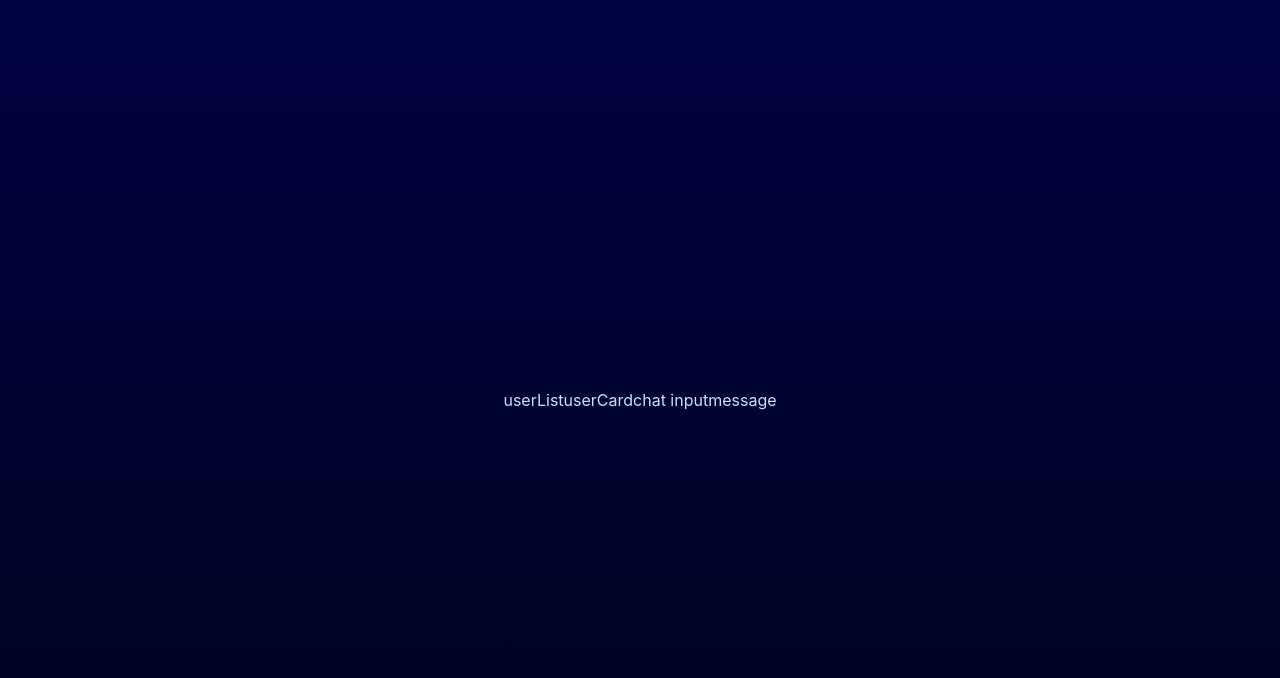
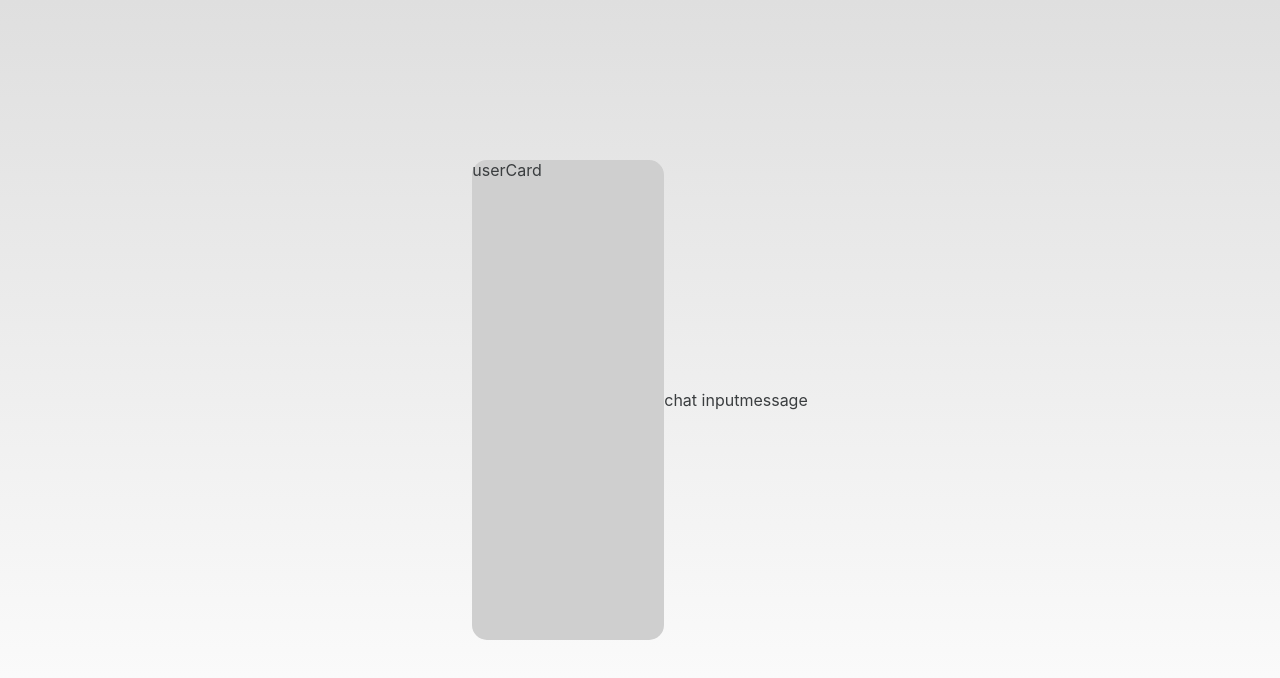
Before and after one commit to rmit-s3712674-Sijie-Shi/chat-page, a React (Create React App) app: page /main in a window 1280 px wide. Shown: the top 678 px of the page. Built offline with nearby package versions, Linux system fonts and the light colour scheme.

Commit message:
change main bg color

```diff
--- a/src/mainpage/chat/userlist/userList.module.css
+++ b/src/mainpage/chat/userlist/userList.module.css
@@ -0,0 +1,6 @@
+.userlist {
+    height: 60%;
+    width: 15%;
+    border-radius: 15px;
+    background-color: #cfcfcf;
+}
--- a/src/mainpage/chat/userlist/userList.tsx
+++ b/src/mainpage/chat/userlist/userList.tsx
@@ -4,8 +4,7 @@ import UserCard from "../usercard/userCard";
 
 const UserList = () => {
     return (
-        <div>
-            userList
+        <div className={styles.userlist}>
             <UserCard/>
         </div>
     )
--- a/src/mainpage/mainpage.module.css
+++ b/src/mainpage/mainpage.module.css
@@ -4,6 +4,6 @@
     flex-direction: row;
     align-items: center;
     justify-content: center;
-    background: linear-gradient(#000142, #00031f);
-    color: rgb(193, 226, 255);
+    background: linear-gradient(#dfdfdf, #ffffff);
+    color: rgb(58, 61, 63);
 }
```
